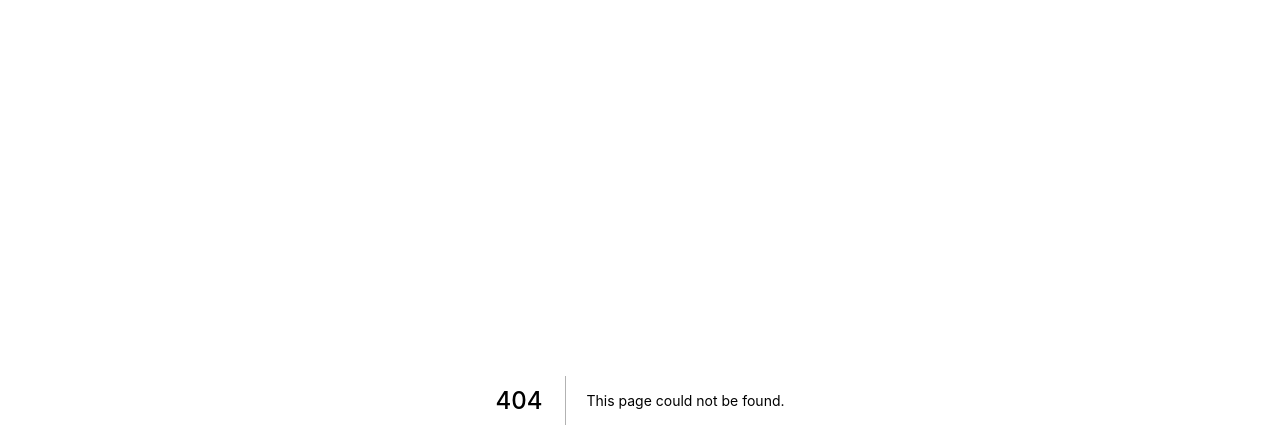
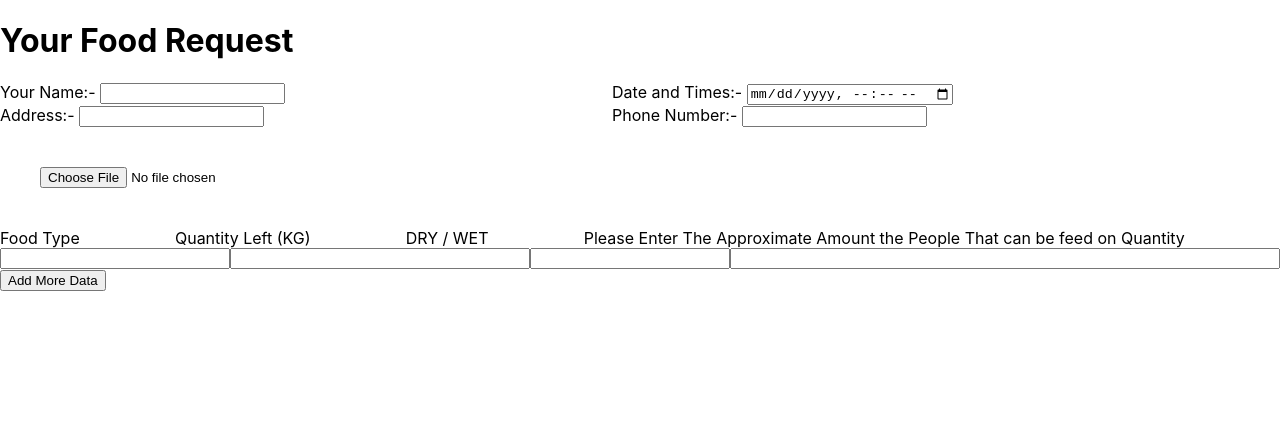
Before and after one commit to react-hackathon-2022/mono-repo, a Next.js app in the folder frontend/my-app/: page /foodify/option in a window 1280 px wide. Before the commit this address had no page. Shown: the top 448 px of the page. Built offline with nearby package versions, Linux system fonts and the light colour scheme.

Commit message:
Added FrontPage for Website

```diff
--- a/frontend/my-app/package.json
+++ b/frontend/my-app/package.json
@@ -9,6 +9,7 @@
     "lint": "next lint"
   },
   "dependencies": {
+    "axios": "^0.27.2",
     "next": "12.3.1",
     "react": "18.2.0",
     "react-dom": "18.2.0"
--- /dev/null
+++ b/frontend/my-app/pages/foodify/option.tsx
@@ -0,0 +1,117 @@
+import type {NextPage} from "next";
+import React, {useState} from "react";
+
+const Option:React.FC = ()=>{
+    const [FoodList , setFoodList] = useState<Array<ListType>|null>()
+    const [foodTypeInput , setfoodTypeInput] = useState<string>()
+    const [QuantityInput , setQuantityInput] = useState<number>()
+    const [DRY_WETInput , setDRY_WETInput] = useState<'DRY'|'WET'|string>()
+    const [ApproximationInput , setApproximationInput] = useState<number>()
+    interface ListType {
+        foodType:string,
+        Quantity:number,
+        DRY_WET: 'DRY'|'WET'|string,
+        Approximation:number
+    }
+    return (<>
+        <h1>Your Food Request</h1>
+        <div style={{
+            display: 'grid',
+            gridTemplateColumns: 'auto auto',
+        }}>
+            <div style={{
+                alignSelf: 'center'
+            }}>
+               Your Name:- <input/>
+            </div>
+            <div style={{
+                alignSelf: 'center'
+            }}>
+                Date and Times:- <input type={"datetime-local"}/>
+            </div>
+            <div style={{
+                alignSelf: 'center'
+            }}>
+                Address:- <input/>
+            </div>
+            <div style={{
+                alignSelf: 'center'
+            }}>
+                Phone Number:- <input/>
+            </div>
+
+        </div>
+        <div>
+            <input style={{
+                margin: '40px'
+            }} type={"file"}/>
+        </div>
+
+        <div style={{
+            display: 'grid',
+            gridTemplateColumns: 'auto auto auto auto'
+        }} >
+            <div>
+                Food Type
+            </div>
+            <div>
+                Quantity Left (KG)
+            </div>
+            <div>
+                DRY / WET
+            </div>
+            <div>
+                Please Enter The Approximate Amount
+                the People That can be feed on Quantity
+            </div>
+        </div>
+        {/*    ---------------------------------------------*/}
+        {FoodList?.map((e)=>{
+            return<>
+                <div key={e.foodType.toString()} style={{
+                    display: 'grid',
+                    gridTemplateColumns: '230px 300px 200px auto'
+                }}>
+                    <div > {e.foodType} </div>
+                    <div > {e.Quantity} </div>
+                    <div > {e.DRY_WET} </div>
+                    <div > {e.Approximation}</div>
+                </div>
+            </>
+        })}
+        <div style={{
+            display: 'grid',
+            gridTemplateColumns: '230px 300px 200px auto'
+        }}>
+            <input value={foodTypeInput} onChange={(e)=>{
+                setfoodTypeInput(prev=>e.target.value)
+            }} />
+            <input value={QuantityInput} onChange={(e)=>{
+                setQuantityInput(prev=>+(e.target.value))
+            }} type={'number'}/>
+            <input value={DRY_WETInput} onChange={(e)=>{
+                setDRY_WETInput(prev=>e.target.value)
+            }}/>
+            <input value={ApproximationInput} onChange={(e)=>{
+                    setApproximationInput(prev=>+e.target.value)
+            }}/>
+        </div>
+        <button onClick={()=>{
+            if((foodTypeInput!=undefined)&&(ApproximationInput!=undefined)&&(DRY_WETInput!=undefined)&&(QuantityInput!=undefined)){
+            const FoodItem :ListType={
+                foodType: foodTypeInput,
+                Approximation: ApproximationInput,
+                DRY_WET: DRY_WETInput,
+                Quantity: QuantityInput
+            }
+            setFoodList(prev=>  prev!=undefined?[...prev,FoodItem]:null )
+            }
+        }}>
+            Add More Data
+        </button>
+
+        </>)
+
+}
+
+export default Option
```
Also changed, not shown: frontend/my-app/pages/foodify/index.tsx (added, +13 -0 lines), 1 other file (tests, documents, lock files or other folders).
